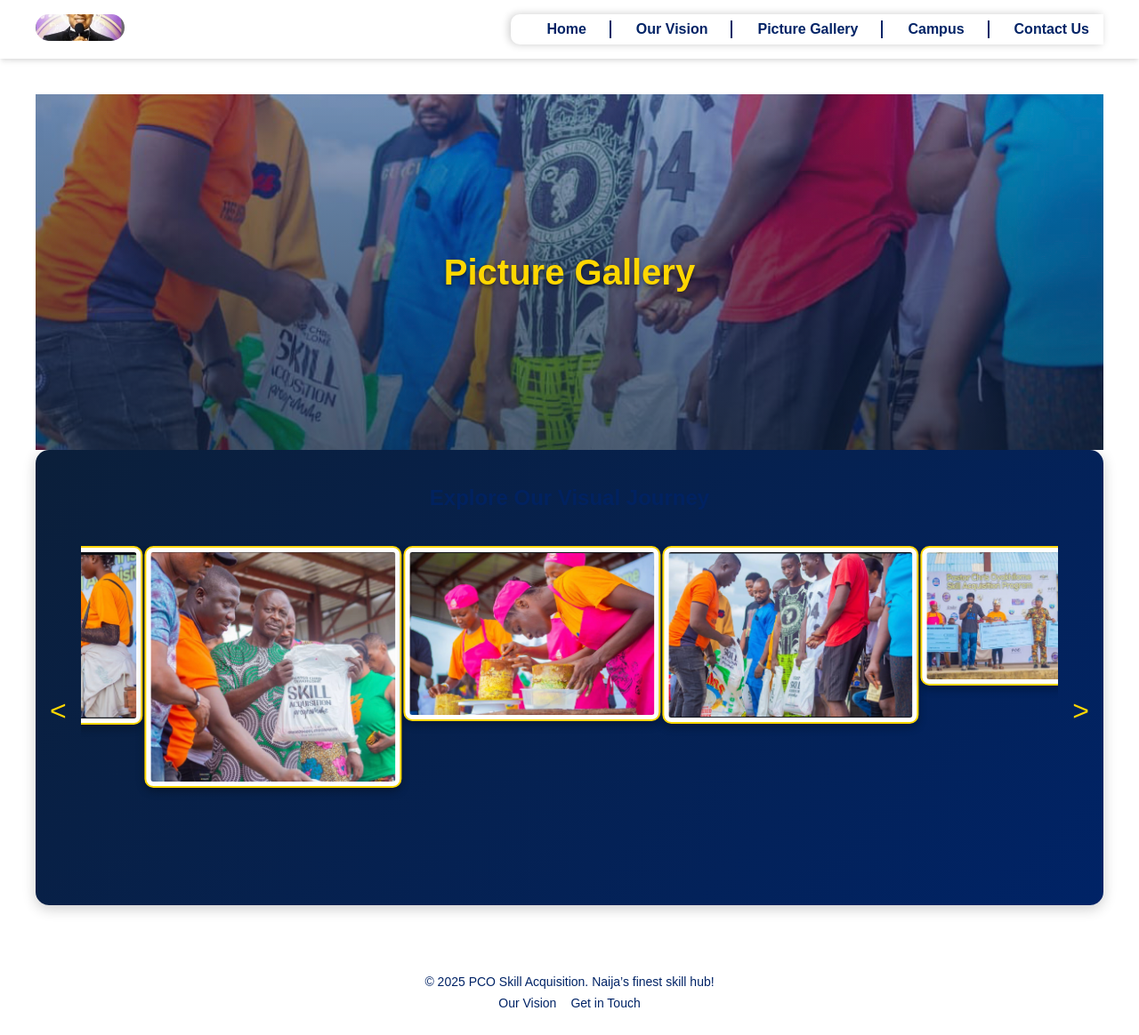
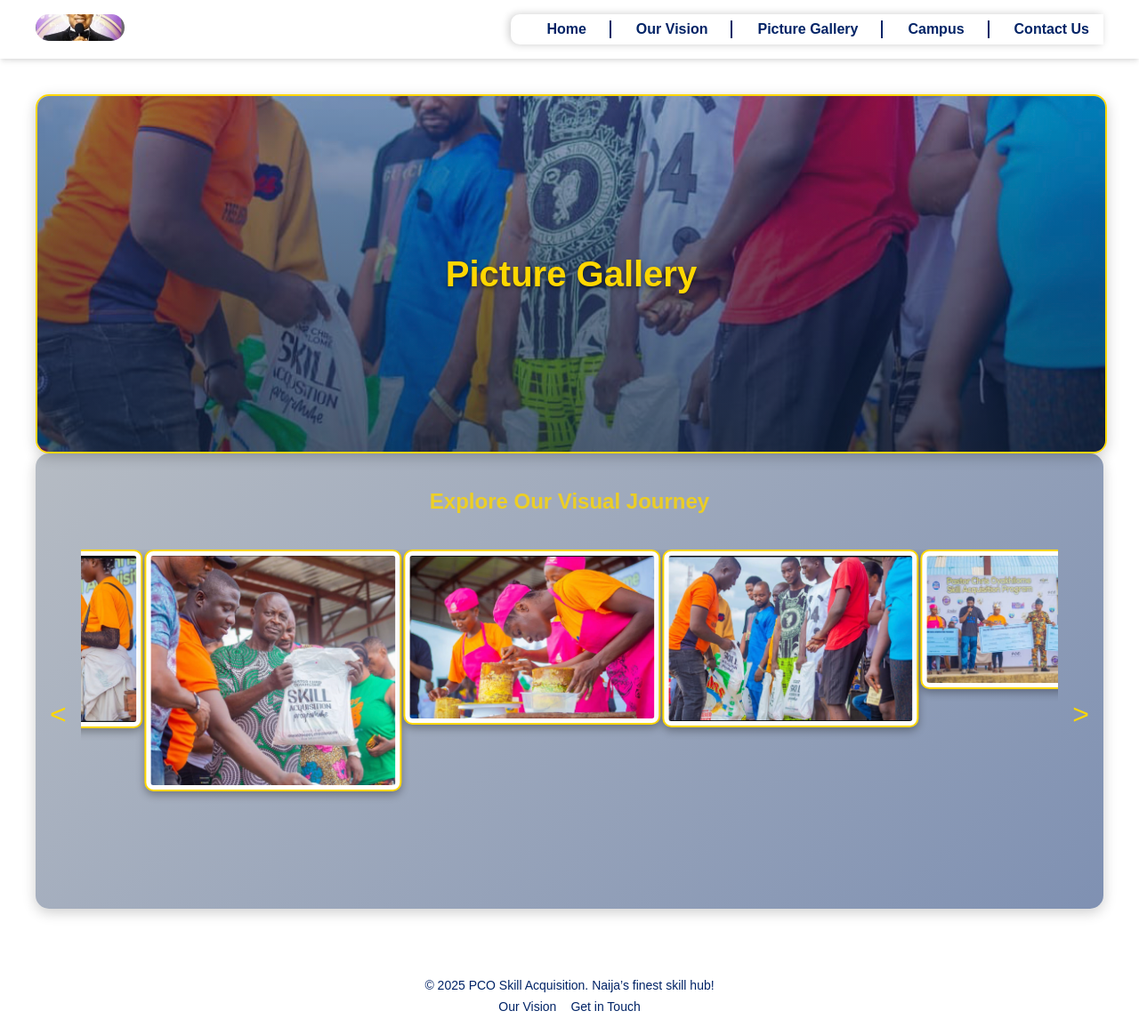
Before and after one commit to pco-skill-acquisition/pcoskillacquisition, a Next.js app: page /picture-gallery in a window 1280 px wide. Shown: the whole page at 89% size. Built offline with nearby package versions, Linux system fonts and the light colour scheme.

Commit message:
Soften gallery background, lighten text, and add borders to hero section

```diff
--- a/app/picture-gallery/style.module.css
+++ b/app/picture-gallery/style.module.css
@@ -9,6 +9,9 @@
   width: 100%;
   height: 40vh;
   overflow: hidden;
+  border: 2px solid #ffd700;
+  border-radius: 15px;
+  box-shadow: 0 4px 15px rgba(0, 0, 0, 0.2);
 }
 
 .heroImage {
@@ -47,7 +50,7 @@
   font-family: "Gilroy", sans-serif;
   font-weight: bold;
   font-size: 1.2rem;
-  color: #002366;
+  color: #ffd700;
   text-align: center;
   margin: 1.5rem 0;
   opacity: 0.8;
@@ -55,7 +58,11 @@
 
 .carouselSection {
   padding: 1rem 0;
-  background: linear-gradient(135deg, #0b1f3a, #002366);
+  background: linear-gradient(
+    135deg,
+    rgba(11, 31, 58, 0.3),
+    rgba(0, 35, 102, 0.5)
+  );
   border-radius: 15px;
   overflow: hidden;
   box-shadow: 0 4px 15px rgba(0, 0, 0, 0.2);
```
